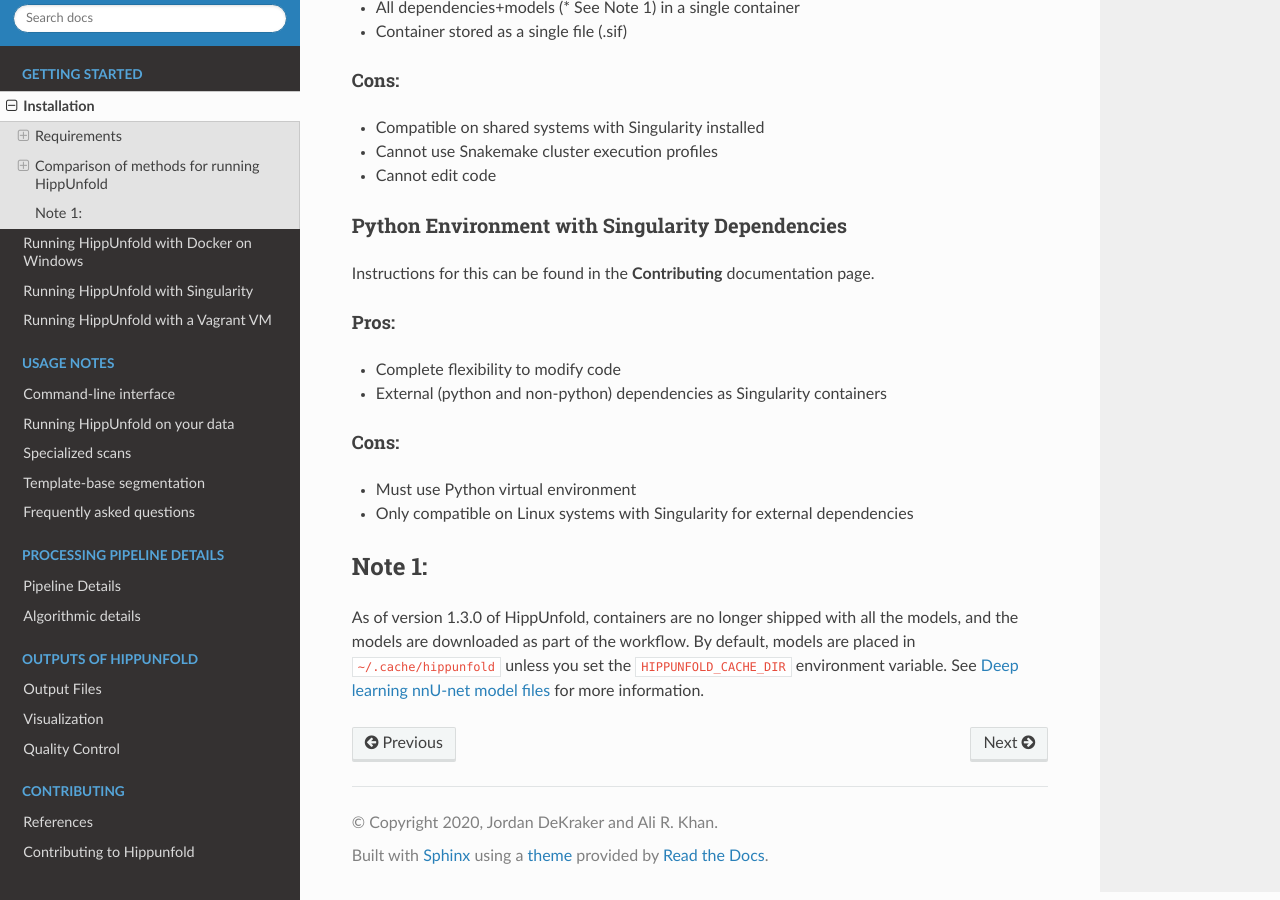
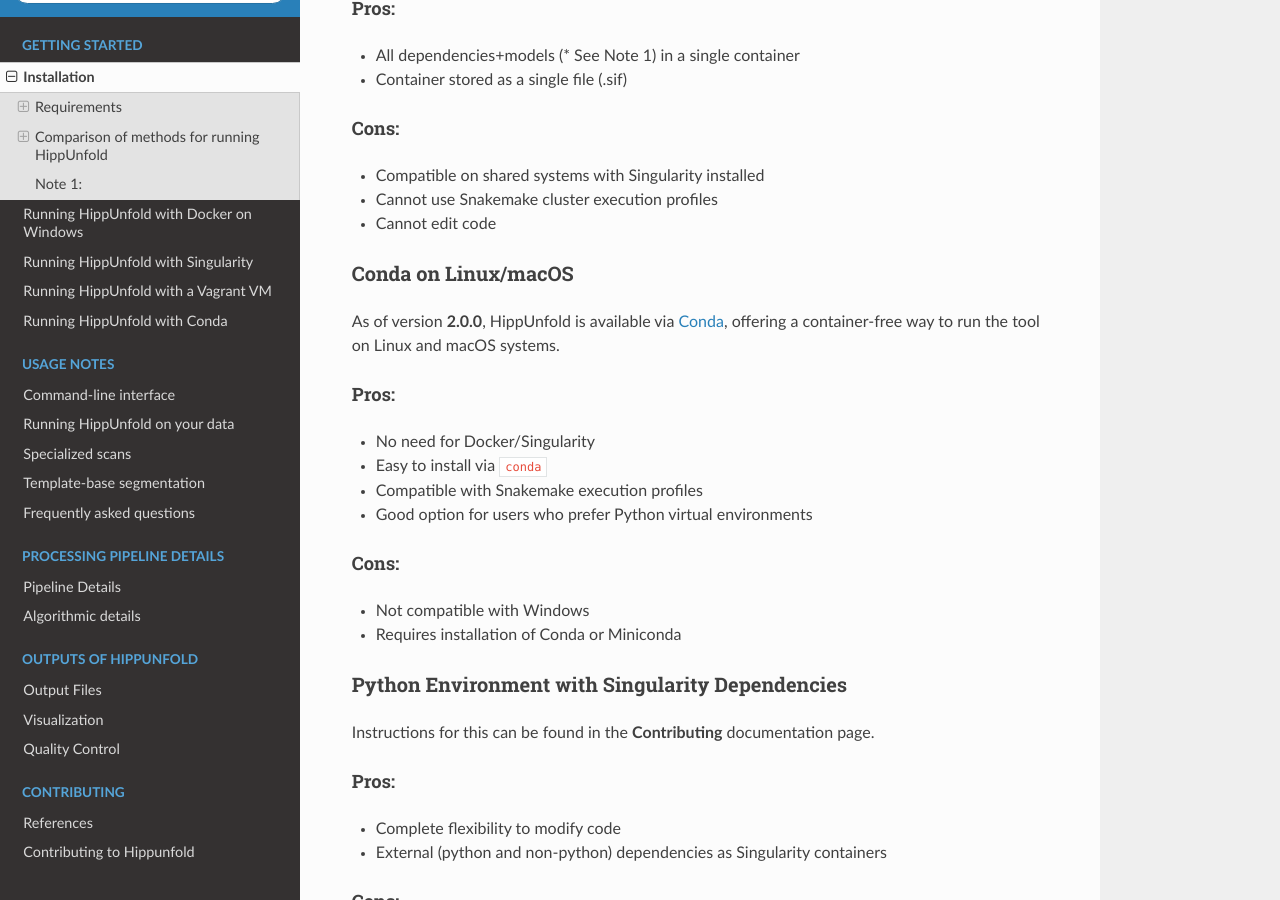
Before and after one commit to khanlab/hippunfold, a Sphinx documentation site: the page built from docs/getting_started/installation.md, in a window 1280 px wide and 900 px high, scrolled down 1893 px. Built offline with Sphinx 7.4.7 and the Read the Docs theme 3.1.0, drawn with Linux system fonts in a browser that asks for light colours; some of the changed text lies outside the part shown.

Commit message:
add conda documentation

```diff
--- a/docs/getting_started/installation.md
+++ b/docs/getting_started/installation.md
@@ -6,6 +6,7 @@
 ## Requirements
 
 -   Docker (Intel Mac/Windows/Linux) or Singularity (Linux)
+- OR install via Conda (Linux/macOS only, no containers needed)
 -   For those wishing to contribute or modify the code, `pip install` or `poetry install` are also available (Linux), but will still require singularity to handle some dependencies. See [Contributing to HippUnfold](https://hippunfold.readthedocs.io/en/latest/contributing/contributing.html).
 -   GPU not required
 -   Note: Apple M1 is currently **not supported**. We don't have a Docker arm64 container yet, and hippunfold is unusably slow with the emulated amd64 container.
@@ -23,7 +24,8 @@
 1. CBRAIN Web-based Platform
 2. Singularity Container on Linux
 3. Docker Container on Windows/Mac (Intel)/Linux
-4. Python Environment with Singularity Dependencies
+4. Conda Environment (Linux/macOS)
+5. Python Environment with Singularity Dependencies
 
 ### CBRAIN Web-based Platform
 
@@ -67,6 +69,19 @@
 - Cannot use Snakemake cluster execution profiles
 - Cannot edit code
 
+### Conda on Linux/macOS
+
+As of version **2.0.0**, HippUnfold is available via [Conda](https://docs.conda.io/), offering a container-free way to run the tool on Linux and macOS systems.
+
+#### Pros:
+- No need for Docker/Singularity
+- Easy to install via `conda`
+- Compatible with Snakemake execution profiles
+- Good option for users who prefer Python virtual environments
+
+#### Cons:
+- Not compatible with Windows
+- Requires installation of Conda or Miniconda
 
 ### Python Environment with Singularity Dependencies
 
```
Also changed, not shown: docs/getting_started/conda.md (added, +143 -0 lines), docs/index.md (+1 -0 lines).
